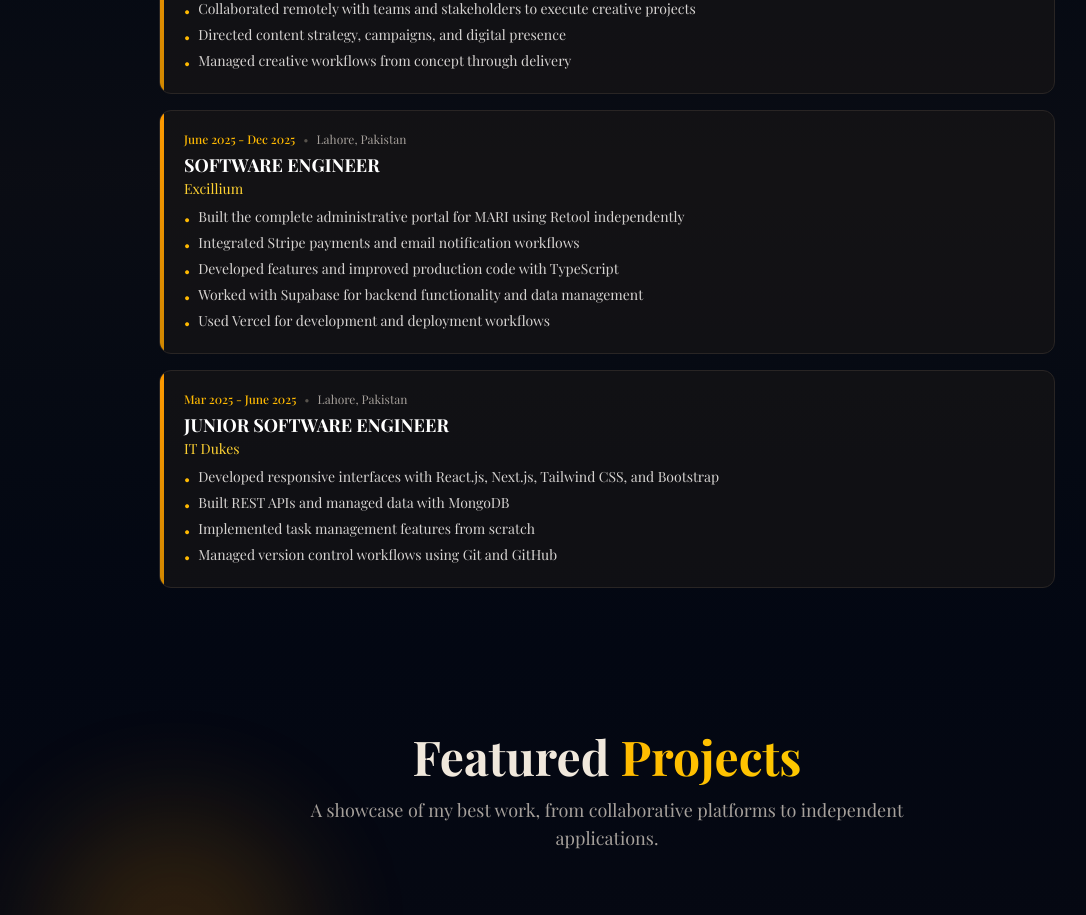
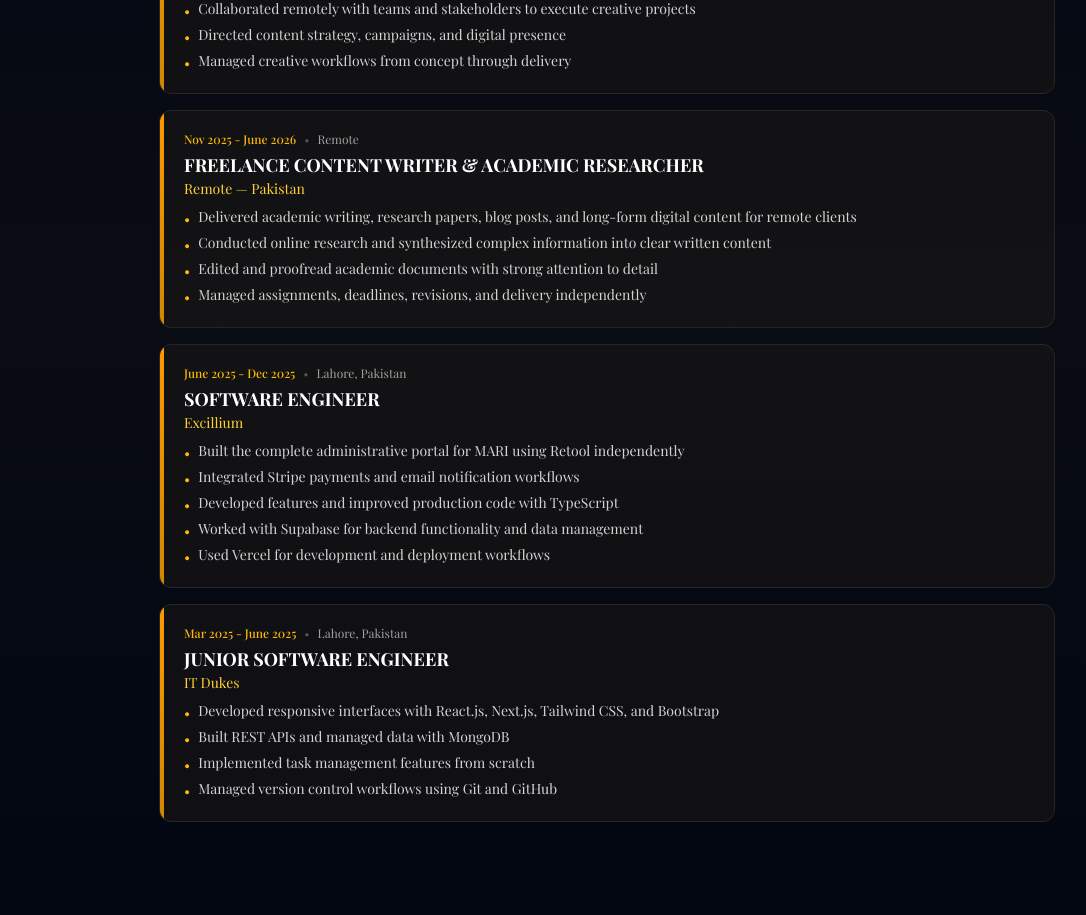
Before and after one commit to sherryadan/personal-portfolio, a Next.js app: page / in a window 1280 px wide. Shown: the part 2980-3895 px from the top of the page, without its empty margins (33-1119 px from the left). Built offline with nearby package versions, Linux system fonts and the light colour scheme; a web font is replaced by a local one.

Commit message:
Add Freelance Content Writer & Academic Researcher to experience

```diff
--- a/app/sections/ExperienceSection.tsx
+++ b/app/sections/ExperienceSection.tsx
@@ -14,6 +14,18 @@ const experiences = [
       "Collaborated remotely with teams and stakeholders to execute creative projects",
       "Directed content strategy, campaigns, and digital presence",
       "Managed creative workflows from concept through delivery",
+    ],
+  },
+  {
+    title: "FREELANCE CONTENT WRITER & ACADEMIC RESEARCHER",
+    company: "Remote — Pakistan",
+    location: "Remote",
+    duration: "Nov 2025 - June 2026",
+    achievements: [
+      "Delivered academic writing, research papers, blog posts, and long-form digital content for remote clients",
+      "Conducted online research and synthesized complex information into clear written content",
+      "Edited and proofread academic documents with strong attention to detail",
+      "Managed assignments, deadlines, revisions, and delivery independently",
     ],
   },
   {
```
